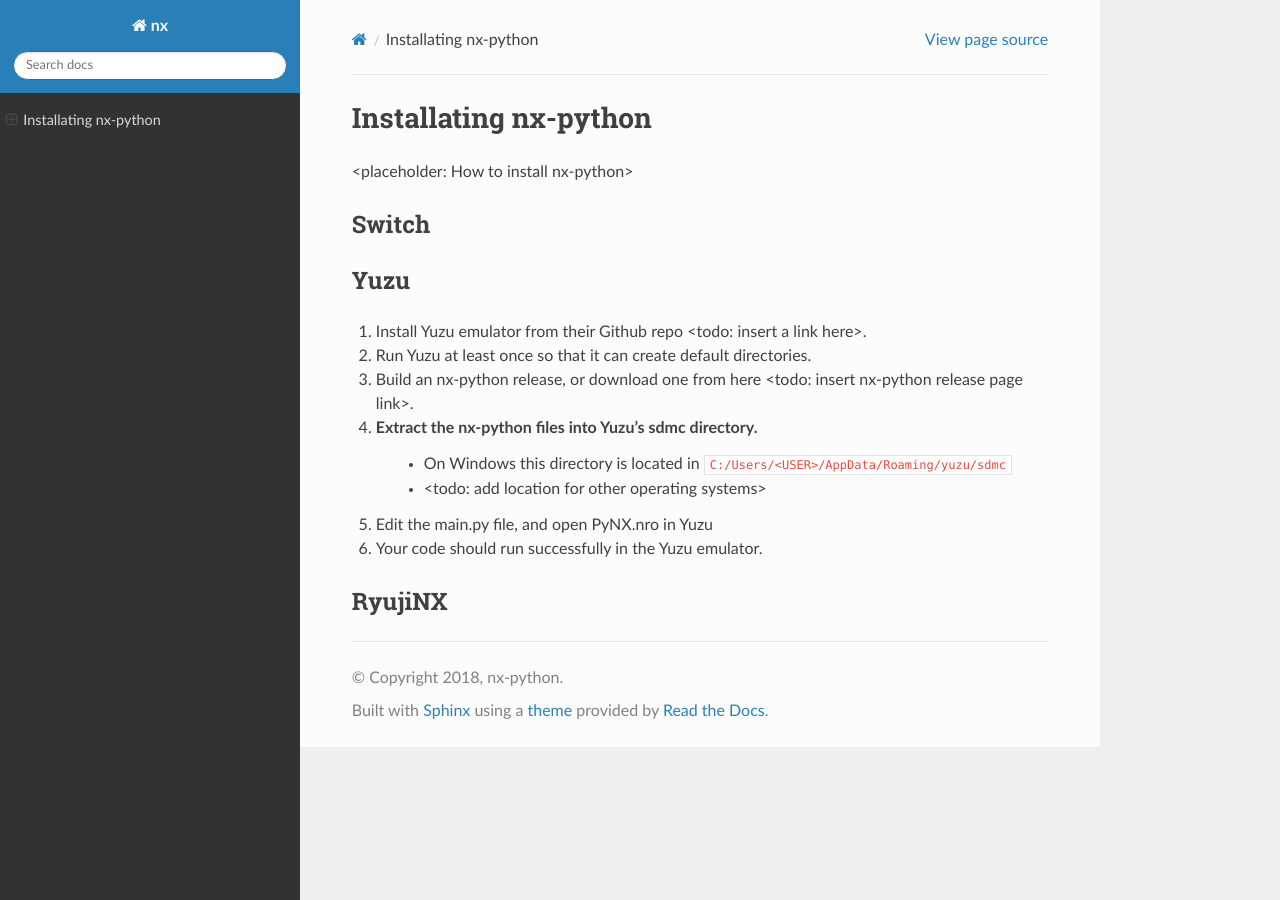
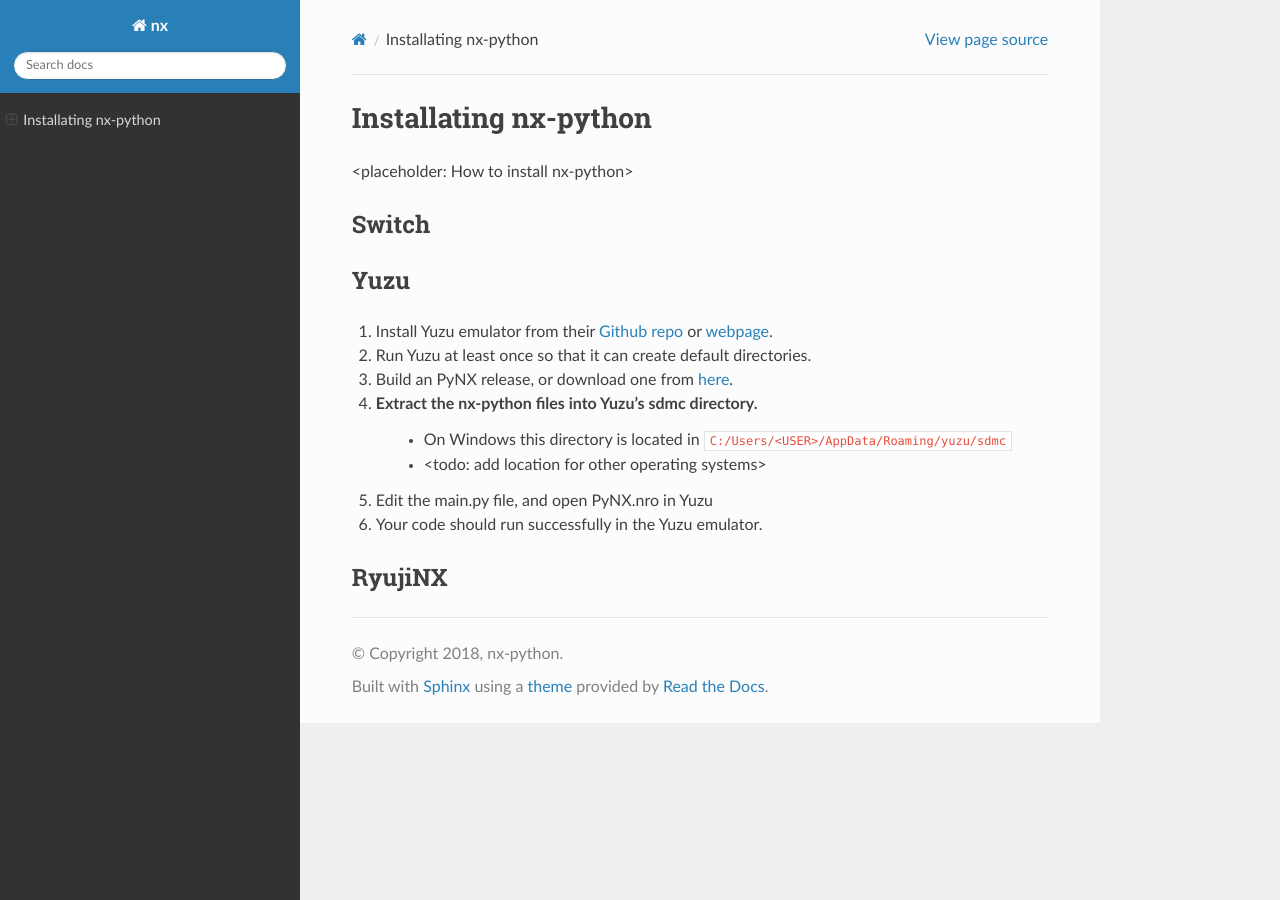
Before and after one commit to nx-python/nx, a Sphinx documentation site: the page built from docs/getting_started/installation.rst, in a window 1280 px wide. Built offline with Sphinx 7.4.7 and the Read the Docs theme 2.0.0, drawn with Linux system fonts in a browser that asks for light colours.

Commit message:
Added links to the installation page

```diff
--- a/docs/getting_started/installation.rst
+++ b/docs/getting_started/installation.rst
@@ -12,9 +12,9 @@ Switch
 
 Yuzu
 ------------------
-1. Install Yuzu emulator from their Github repo <todo: insert a link here>.
+1. Install Yuzu emulator from their `Github repo <https://github.com/yuzu-emu/yuzu>`_ or `webpage <https://yuzu-emu.org/>`_.
 2. Run Yuzu at least once so that it can create default directories.
-3. Build an nx-python release, or download one from here <todo: insert nx-python release page link>.
+3. Build an PyNX release, or download one from `here <https://github.com/nx-python/nx/releases>`_.
 4. Extract the nx-python files into Yuzu's sdmc directory.
     - On Windows this directory is located in ``C:/Users/<USER>/AppData/Roaming/yuzu/sdmc``
     - <todo: add location for other operating systems>
```
